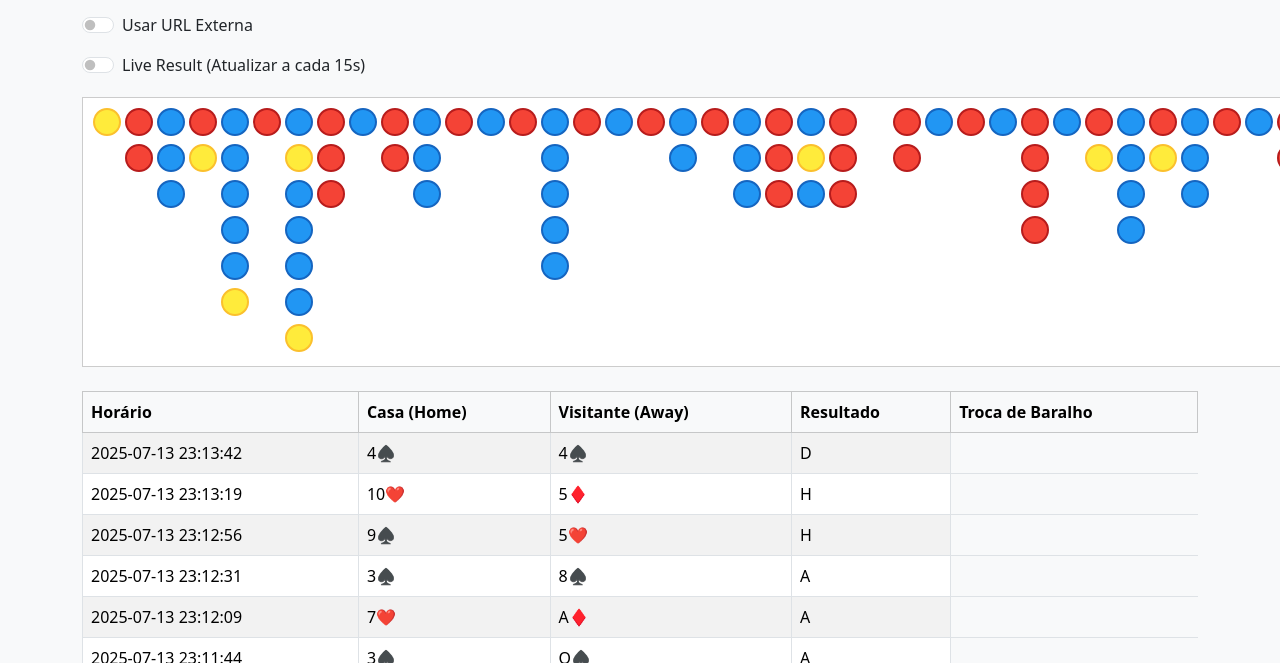
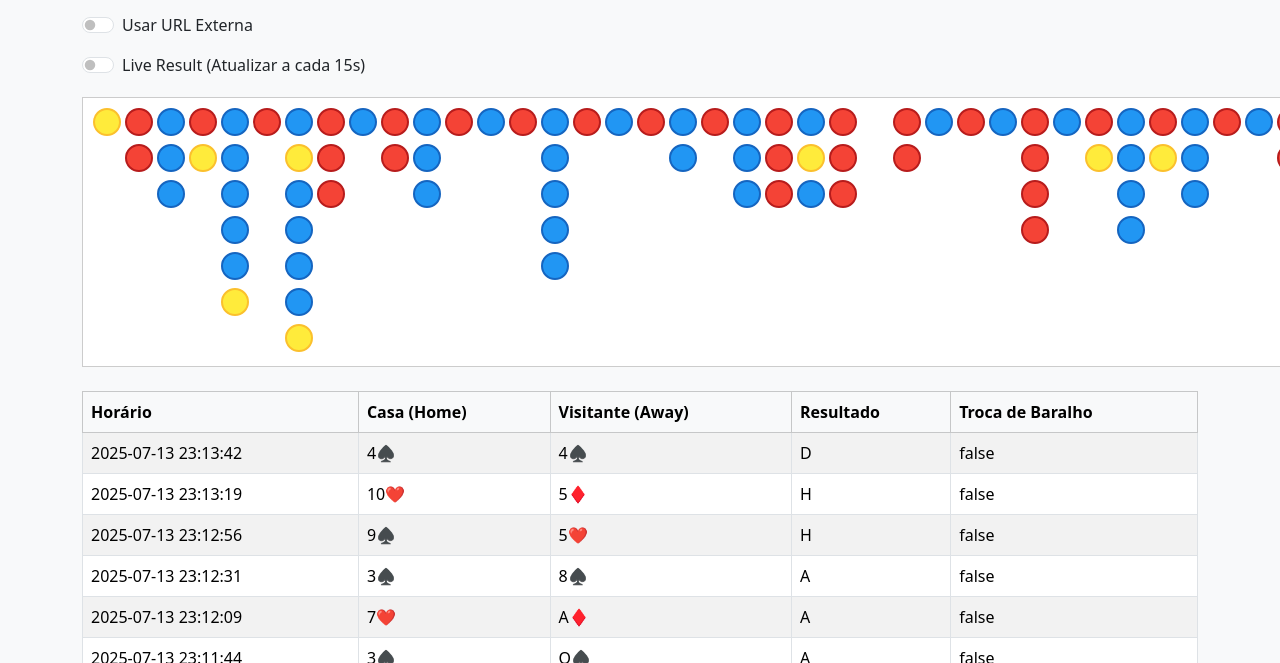
Before and after one commit to Adrianogyn1/FootballStudio, a plain HTML site: page index.html in a window 1280 px wide. Shown: the part 137-800 px from the top of the page. Drawn offline with nearby package versions, Linux system fonts and the light colour scheme.

Commit message:
Update index.html

```diff
--- a/index.html
+++ b/index.html
@@ -23,9 +23,18 @@
       border: 2px solid #444;
       display: inline-block;
     }
-    .H { background-color: #f44336; border-color: #b71c1c; }
-    .A { background-color: #2196f3; border-color: #1565c0; }
-    .D { background-color: #ffeb3b; border-color: #fbc02d; }
+    .H {
+      background-color: #f44336;
+      border-color: #b71c1c;
+    }
+    .A {
+      background-color: #2196f3;
+      border-color: #1565c0;
+    }
+    .D {
+      background-color: #ffeb3b;
+      border-color: #fbc02d;
+    }
   </style>
 </head>
 <body class="bg-light">
@@ -206,7 +215,8 @@
               const htmlTooltip = `
                 <div>
                   <strong>Vitória:</strong> ${item.resultado}<br>
-                   H = ${home} x A = ${away}<br>
+                  H: ${home} <br>
+                  A: ${away} <br>
                   <strong>Horário:</strong> ${item.horario}
                 </div>
               `;
@@ -224,7 +234,6 @@
         }
       });
 
-      // Ativar tooltips
       const tooltipTriggerList = [].slice.call(document.querySelectorAll('[data-bs-toggle="tooltip"]'));
       tooltipTriggerList.forEach(el => new bootstrap.Tooltip(el));
     }
@@ -238,6 +247,7 @@
           <td>${item.home}</td>
           <td>${item.away}</td>
           <td>${item.resultado}</td>
+          <td>${item.troca_de_baralho}</td>
         `;
         tbody.appendChild(tr);
       });
```
